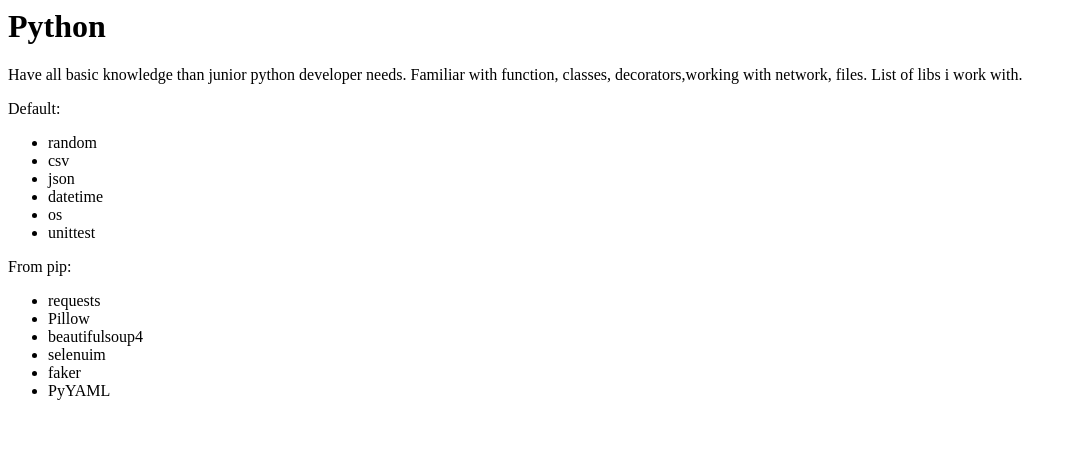
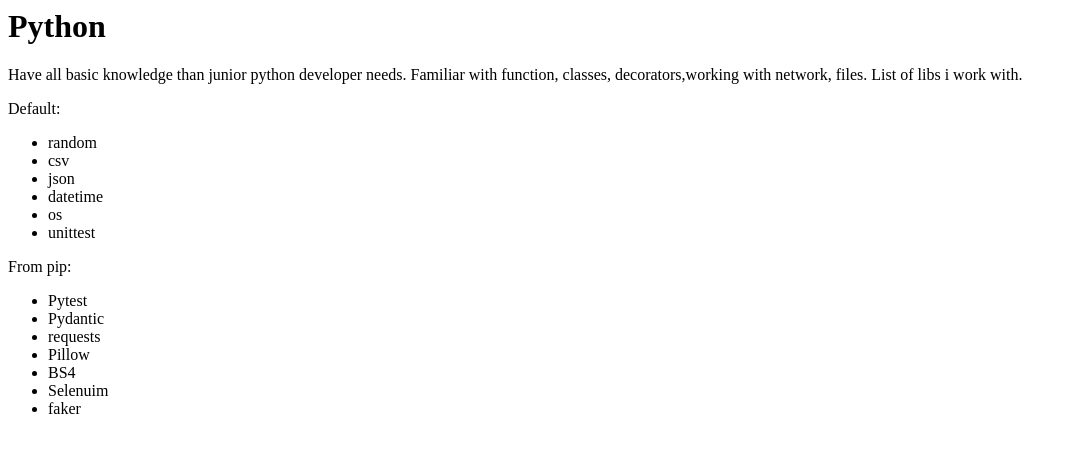
Before and after one commit to Vladiuse/portfolio, a Django app: template portfolio/terminal/templates/terminal/files/skils/python.py.html in a window 1280 px wide. Shown: the top 453 px of the page, without its empty margins (0-1077 px from the left). Run offline with Django 4.2, Linux system fonts and the light colour scheme; the template is opened without the code that fills it, so the values that code supplies are empty.

Commit message:
update some info

```diff
--- a/portfolio/terminal/templates/terminal/files/skils/JavaScript.js.html
+++ b/portfolio/terminal/templates/terminal/files/skils/JavaScript.js.html
@@ -1,2 +1,2 @@
 <h1>JavaScript</h1>
-<p>Not familiar with js. In my work using JQuery. With google can write not difficult code.</p>
+<p>Have basic knowledge of javascript. Write function, classes, work with network and DOM tree. Also using JQuery.</p>
--- a/portfolio/terminal/templates/terminal/files/skils/django.py.html
+++ b/portfolio/terminal/templates/terminal/files/skils/django.py.html
@@ -2,7 +2,7 @@
 <p>Is familiar with model layer, routing, templates, forms, authentication system. Create few projects for my current job.</p>
 <p>Django libs i used:</p>
 <ul>
-        <li>django-rest-framework</li>
+    <li>django-rest-framework</li>
     <li>django-extensions</li>
     <li>django-mttp</li>
 </ul>
--- a/portfolio/terminal/templates/terminal/files/skils/linux_git.sh.html
+++ b/portfolio/terminal/templates/terminal/files/skils/linux_git.sh.html
@@ -1,12 +1,11 @@
 <h1>Linux</h1>
-<p>Use lunix(Ubuntu) like main operation system. Know basic terminal commannd like cat, ls, chmod, rm and other. Familiar with command line.</p>
+<p>Use Lunix(Ubuntu) like main operation system. Know basic terminal commannd like cat, ls, chmod, rm and other. Familiar with command line.</p>
 <p>Git</p>
 <p>Know basic comands:</p>
 <ul>
     <li>init</li>
     <li>push</li>
     <li>pull</li>
-    <li>stash</li>
     <li>remote</li>
     <li>stash</li>
     <li>commit</li>
--- a/portfolio/terminal/templates/terminal/files/skils/python.py.html
+++ b/portfolio/terminal/templates/terminal/files/skils/python.py.html
@@ -11,10 +11,11 @@
 </ul>
 <p>From pip:</p>
 <ul>
+    <li>Pytest</li>
+    <li>Pydantic</li>
     <li>requests</li>
     <li>Pillow</li>
-    <li>beautifulsoup4</li>
-    <li>selenuim</li>
+    <li>BS4</li>
+    <li>Selenuim</li>
     <li>faker</li>
-    <li>PyYAML</li>
 </ul>
```
Also changed, not shown: portfolio/terminal/templates/terminal/index.html (+21 -17 lines), README.md.
